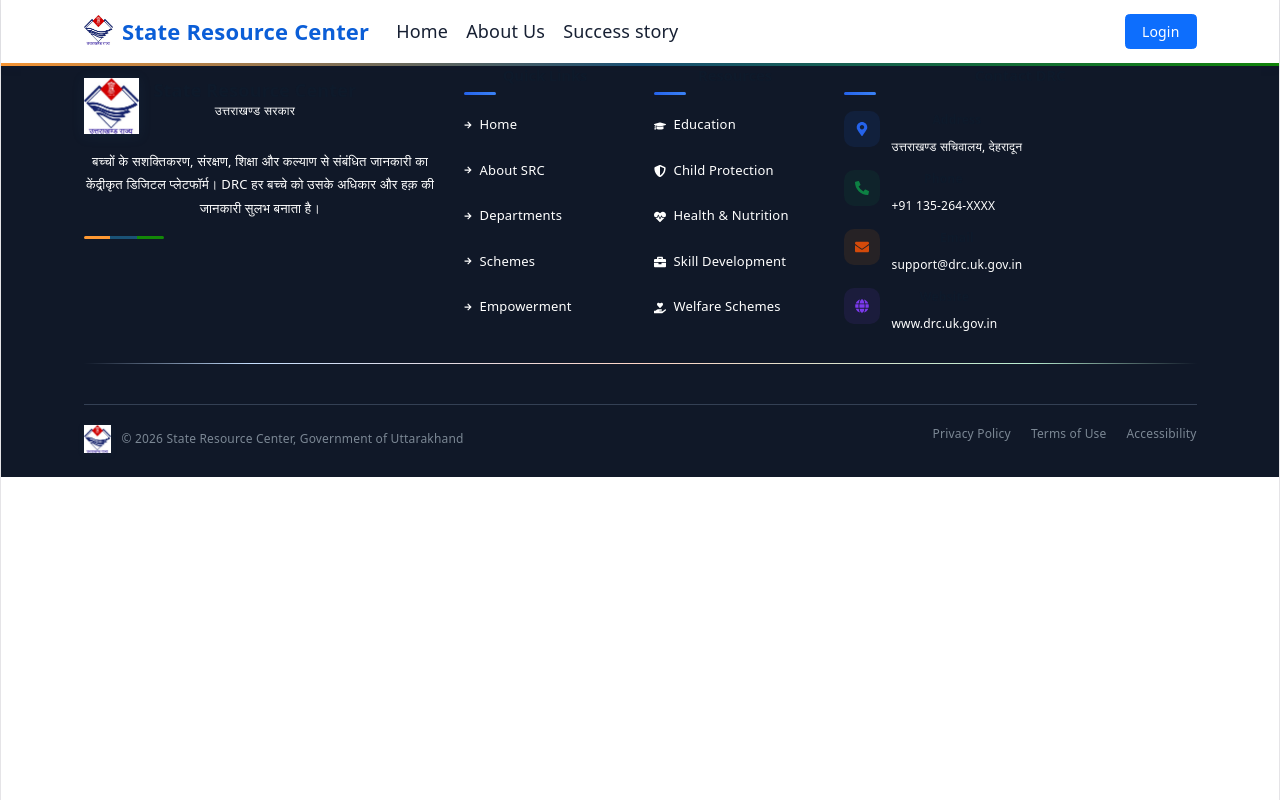
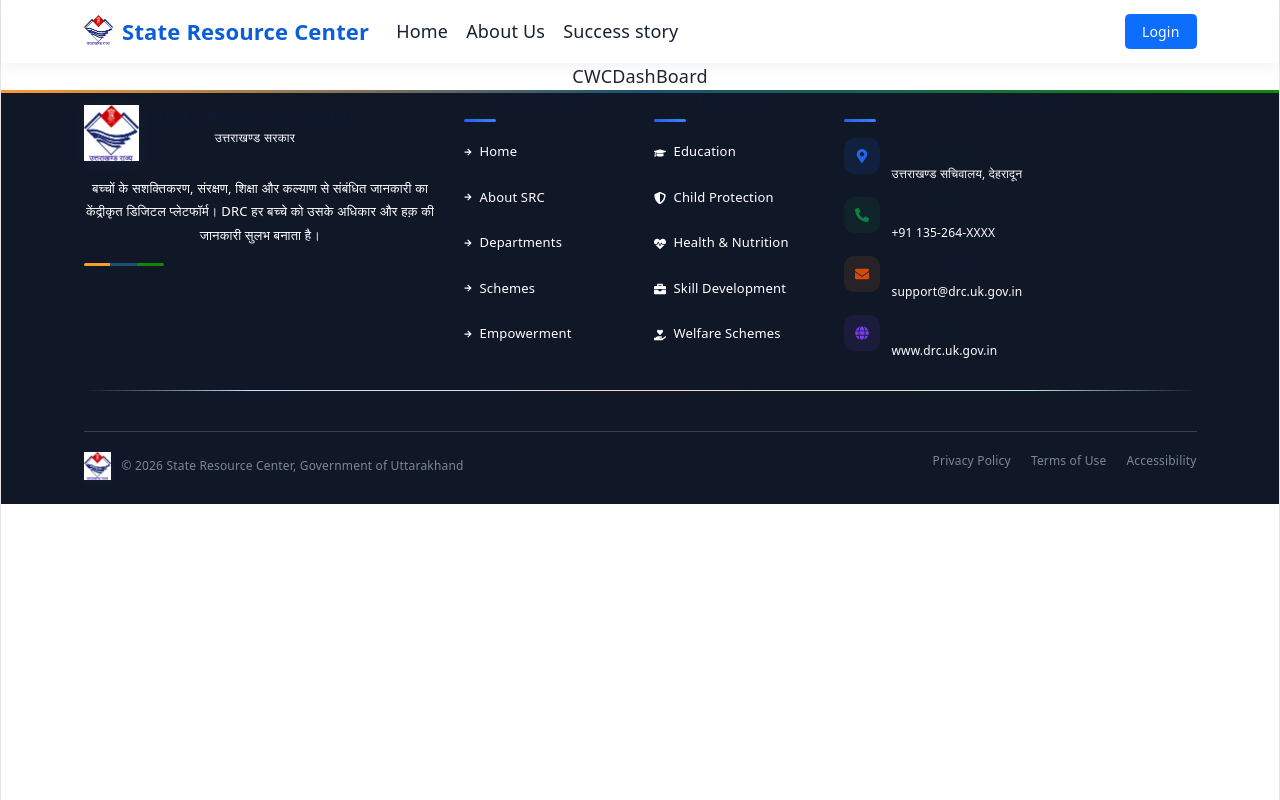
Before and after one commit to VAIBHAVTOMAR321/wecd-puruskar, a React (Vite) app: page /srcproject/CWCDashBoard in a window 1280 px wide. Built offline with nearby package versions, Linux system fonts and the light colour scheme.

Commit message:
added in app

```diff
--- a/src/App.jsx
+++ b/src/App.jsx
@@ -8,18 +8,21 @@ import Home from "./components/home_layout/Home";
 import Login from "./components/login/Login";
 import NavBar from "./components/nav_bar/NavBar";
 
-import AdminDashBoard from "./components/all_dashbords/admin/AdminDashBoard";
+import AdminDashBoard from "./components/all_dashbords/dis_admin/AdminDashBoard";
 
 import "bootstrap/dist/css/bootstrap.min.css";
 import "./App.css";
 import SuccessStory from "./components/home_layout/SuccessStory";
 import AboutUs from "./components/home_layout/AboutUs";
 import Footer from "./components/footer/Footer";
+import StateDashBoard from "./components/all_dashbords/state_admin/StateDashBoard";
+import DepartDashBoard from "./components/all_dashbords/depart/DepartDashBoard";
+import CWCDashBoard from "./components/all_dashbords/cwc_dashboard/CWCDashBoard";
 
 // A wrapper component to conditionally render the NavBar
 const AppContent = () => {
   const location = useLocation();
-  const isAdminRoute = location.pathname.startsWith("/AdminDashBoard");
+  const isAdminRoute = location.pathname.startsWith("/AdminDashBoard","/DepartDashBoard","/StateDashBoard","/CWCDashBoard");
 
   return (
     <>
@@ -34,6 +37,9 @@ const AppContent = () => {
 
         {/* Admin Routes */}
         <Route path="/AdminDashboard" element={<AdminDashBoard />} />
+        <Route path="/StateDashBoard" element={<StateDashBoard />} />
+        <Route path="/DepartDashBoard" element={<DepartDashBoard />} />
+        <Route path="/CWCDashBoard" element={<CWCDashBoard />} />
         {/* Add other admin routes from AdminLeftNav here as needed */}
       </Routes>
       {!isAdminRoute && <Footer />}
--- /dev/null
+++ b/src/components/all_dashbords/cwc_dashboard/CWCDashBoard.jsx
@@ -0,0 +1,9 @@
+import React from 'react'
+
+function CWCDashBoard() {
+  return (
+    <div>CWCDashBoard</div>
+  )
+}
+
+export default CWCDashBoard
--- /dev/null
+++ b/src/components/all_dashbords/depart/DepartDashBoard.jsx
@@ -0,0 +1,9 @@
+import React from 'react'
+
+function DepartDashBoard() {
+  return (
+    <div>DepartDashBoard</div>
+  )
+}
+
+export default DepartDashBoard
--- /dev/null
+++ b/src/components/all_dashbords/state_admin/StateDashBoard.jsx
@@ -0,0 +1,9 @@
+import React from 'react'
+
+function StateDashBoard() {
+  return (
+    <div>StateDashBoard</div>
+  )
+}
+
+export default StateDashBoard
```
Also changed, not shown: src/components/all_dashbords/dis_admin/AdminDashBoard.jsx (renamed from src/components/all_dashbords/admin/AdminDashBoard.jsx), src/components/all_dashbords/dis_admin/AdminLeftnav.jsx (renamed from src/components/all_dashbords/admin/AdminLeftnav.jsx), src/components/all_dashbords/dis_admin/AdminTopNav.jsx (renamed from src/components/all_dashbords/admin/AdminTopNav.jsx).
